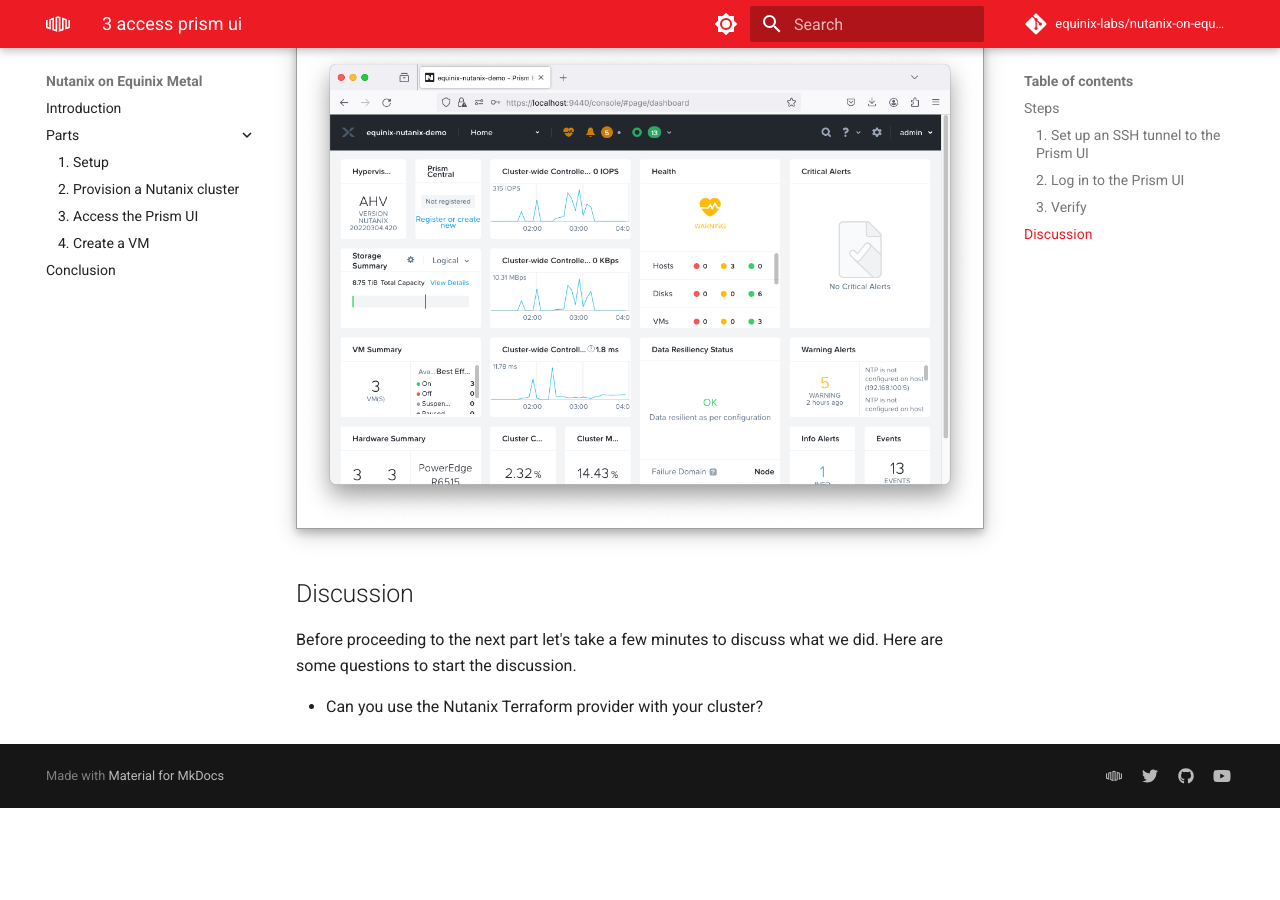
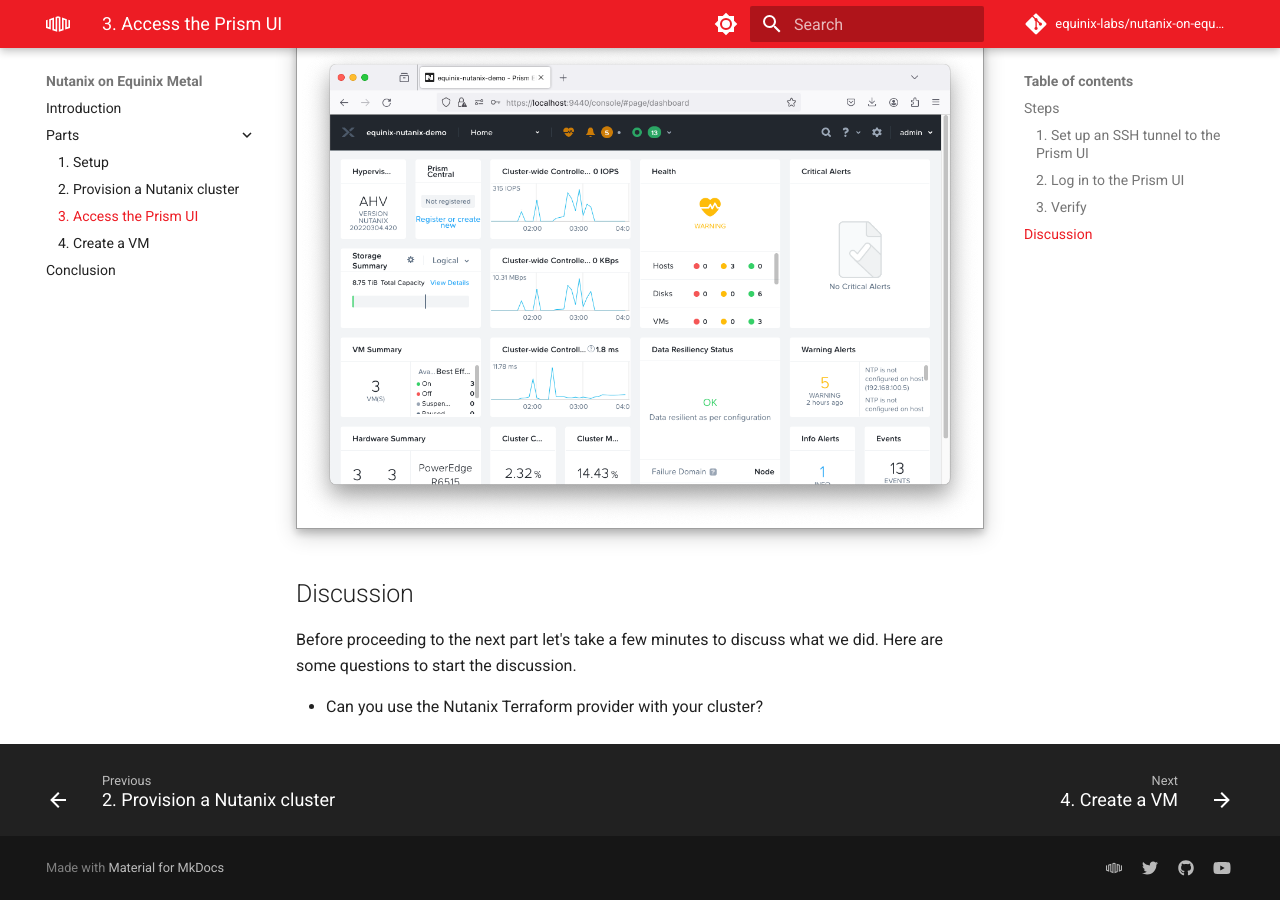
Before and after one commit to equinix-labs/equinix-labs-metal-nutanix-cluster, an MkDocs documentation site: the page built from docs/parts/3-access_prism_ui.md, in a window 1280 px wide and 900 px high, scrolled down 1453 px. Built offline with MkDocs 1.6.1 and Material for MkDocs 9.7.7, drawn with Linux system fonts in a browser that asks for light colours; comment, search, counter and statistics services are not loaded; before the commit the page ends 2261 px from its top, so only the background shows below that.

Commit message:
fix: make left nav work after partial rename

```diff
--- a/mkdocs.yml
+++ b/mkdocs.yml
@@ -11,10 +11,10 @@
   - Introduction: index.md
 
   - Parts:
-      - 1. Setup: parts/setup.md
-      - 2. Provision a Nutanix cluster: parts/provision_nutanix_cluster.md
-      - 3. Access the Prism UI: parts/access_prism_ui.md
-      - 4. Create a VM: parts/create_a_vm.md
+      - 1. Setup: parts/1-setup.md
+      - 2. Provision a Nutanix cluster: parts/2-provision_nutanix_cluster.md
+      - 3. Access the Prism UI: parts/3-access_prism_ui.md
+      - 4. Create a VM: parts/4-create_a_vm.md
 
   - Conclusion: parts/conclusion.md
 
```
